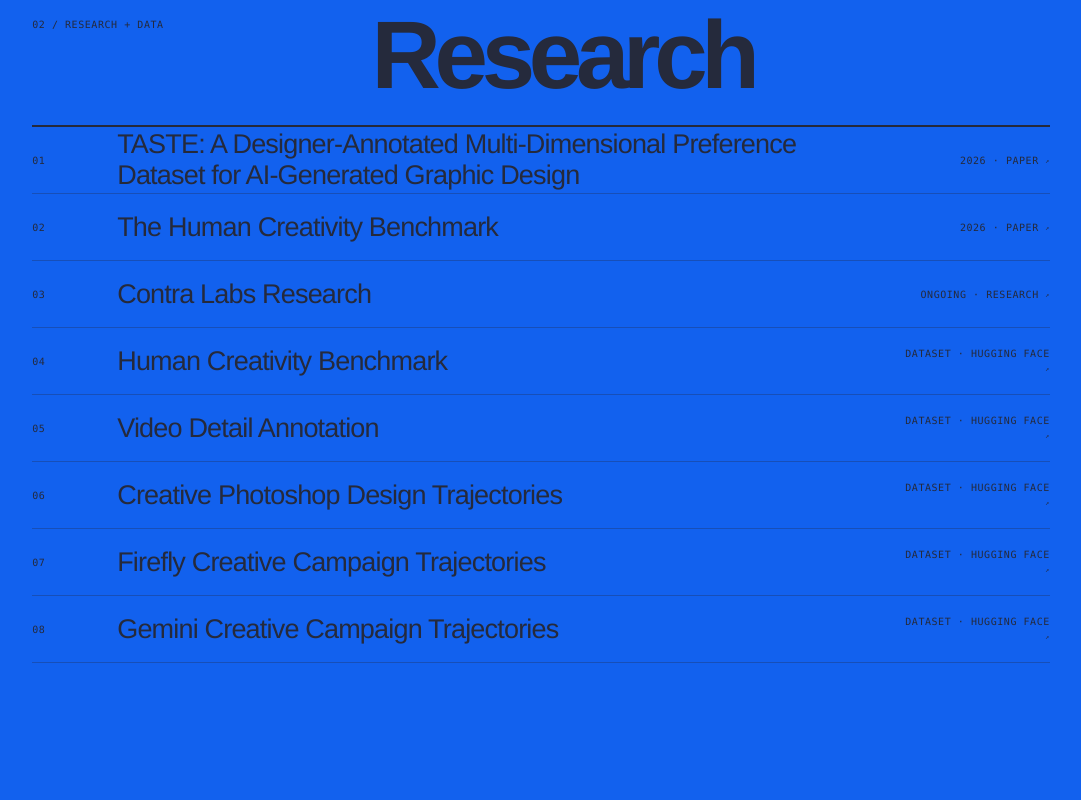
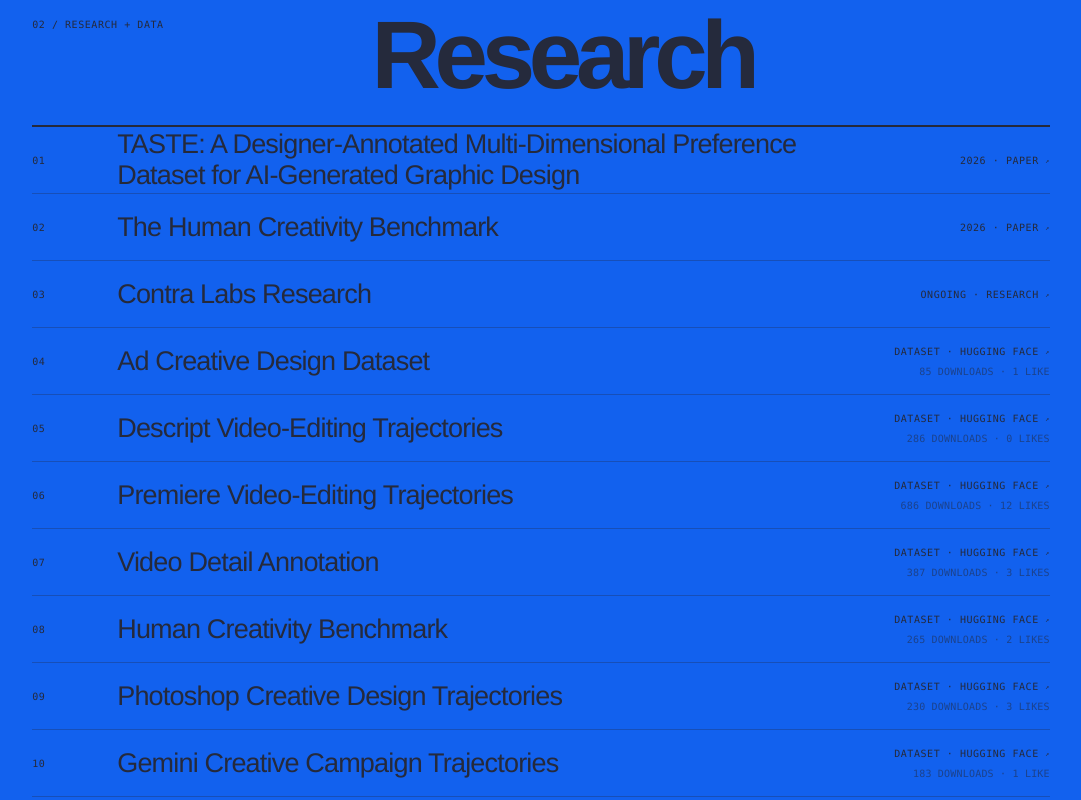
Before and after one commit to ben9885/get-ben.com, a Next.js app: page / in a window 1280 px wide. Shown: the part 1620-2420 px from the top of the page, without its empty margins (99-1180 px from the left). Built offline with nearby package versions, Linux system fonts and the light colour scheme; no server answers.

Commit message:
Add all Contra Labs datasets and stats

```diff
--- a/app/globals.css
+++ b/app/globals.css
@@ -89,10 +89,11 @@
 .index-row > span:first-child { font-size:clamp(18px,2.2vw,27px); letter-spacing:-.03em; transition:padding .18s ease; }
 .index-row:hover > span:first-child { padding-left:8px; }
 .research-list { border-top:1px solid var(--ink); }
-.research-row { display:grid; grid-template-columns:65px 1fr 155px; gap:20px; align-items:center; min-height:67px; border-bottom:1px solid var(--line); }
+.research-row { display:grid; grid-template-columns:65px 1fr 190px; gap:20px; align-items:center; min-height:67px; border-bottom:1px solid var(--line); }
 .research-row strong { font-size:clamp(18px,2.2vw,27px); line-height:1.15; letter-spacing:-.03em; max-width:780px; font-weight:400; transition:padding .18s ease; }
 .research-row:hover strong { padding-left:8px; }
-.research-meta { text-align:right; }
+.research-meta { display:flex; flex-direction:column; align-items:flex-end; gap:5px; text-align:right; }
+.research-stats { font-size:10px; opacity:.55; letter-spacing:.02em; }
 .contact { padding-bottom:clamp(120px,16vw,210px); }
 .socials { display:grid; grid-template-columns:repeat(3,1fr); border-bottom:1px solid var(--line); }
 .socials a { min-height:145px; padding:25px 20px 25px 0; display:flex; flex-direction:column; justify-content:space-between; border-right:1px solid var(--line); transition:padding-left .18s ease; }
@@ -129,7 +130,7 @@
   .index-head,.index-row { grid-template-columns:1fr 82px 48px; gap:10px; }
   .index-row { font-size:14px; }
   .research-row { grid-template-columns:38px 1fr; gap:10px; padding:14px 0; }
-  .research-meta { grid-column:2; text-align:left; padding-top:0; }
+  .research-meta { grid-column:2; align-items:flex-start; text-align:left; padding-top:0; }
   .socials { grid-template-columns:1fr; }
   .socials a,.socials a:nth-child(2),.socials a:last-child { min-height:105px; border-right:0; border-bottom:1px solid var(--line); padding-left:0; }
   .socials a:hover,.socials a:nth-child(2):hover,.socials a:last-child:hover { padding-left:8px; }
--- a/app/page.tsx
+++ b/app/page.tsx
@@ -25,14 +25,17 @@
 ];
 
 const research = [
-  { n: "01", title: "TASTE: A Designer-Annotated Multi-Dimensional Preference Dataset for AI-Generated Graphic Design", meta: "2026 · Paper", href: "https://arxiv.org/abs/2605.20731" },
-  { n: "02", title: "The Human Creativity Benchmark", meta: "2026 · Paper", href: "https://arxiv.org/abs/2606.30561" },
-  { n: "03", title: "Contra Labs Research", meta: "Ongoing · Research", href: "https://contra.com/labs" },
-  { n: "04", title: "Human Creativity Benchmark", meta: "Dataset · Hugging Face", href: "https://huggingface.co/datasets/contra-labs/HumanCreativityBenchmark" },
-  { n: "05", title: "Video Detail Annotation", meta: "Dataset · Hugging Face", href: "https://huggingface.co/datasets/contra-labs/video-detail-annotation" },
-  { n: "06", title: "Creative Photoshop Design Trajectories", meta: "Dataset · Hugging Face", href: "https://huggingface.co/datasets/contra-labs/creative-photoshop-design-trajectories" },
-  { n: "07", title: "Firefly Creative Campaign Trajectories", meta: "Dataset · Hugging Face", href: "https://huggingface.co/datasets/contra-labs/firefly-creative-campaign-trajectories" },
-  { n: "08", title: "Gemini Creative Campaign Trajectories", meta: "Dataset · Hugging Face", href: "https://huggingface.co/datasets/contra-labs/gemini-creative-campaign-trajectories" },
+  { n: "01", title: "TASTE: A Designer-Annotated Multi-Dimensional Preference Dataset for AI-Generated Graphic Design", meta: "2026 · Paper", stats: "", href: "https://arxiv.org/abs/2605.20731" },
+  { n: "02", title: "The Human Creativity Benchmark", meta: "2026 · Paper", stats: "", href: "https://arxiv.org/abs/2606.30561" },
+  { n: "03", title: "Contra Labs Research", meta: "Ongoing · Research", stats: "", href: "https://contra.com/labs" },
+  { n: "04", title: "Ad Creative Design Dataset", meta: "Dataset · Hugging Face", stats: "85 downloads · 1 like", href: "https://huggingface.co/datasets/contralabs/creative-ad-design-dataset" },
+  { n: "05", title: "Descript Video-Editing Trajectories", meta: "Dataset · Hugging Face", stats: "286 downloads · 0 likes", href: "https://huggingface.co/datasets/contralabs/descript-video-editing-trajectories" },
+  { n: "06", title: "Premiere Video-Editing Trajectories", meta: "Dataset · Hugging Face", stats: "686 downloads · 12 likes", href: "https://huggingface.co/datasets/contralabs/premiere-video-editing-trajectories" },
+  { n: "07", title: "Video Detail Annotation", meta: "Dataset · Hugging Face", stats: "387 downloads · 3 likes", href: "https://huggingface.co/datasets/contralabs/video-detail-annotation" },
+  { n: "08", title: "Human Creativity Benchmark", meta: "Dataset · Hugging Face", stats: "265 downloads · 2 likes", href: "https://huggingface.co/datasets/contralabs/HumanCreativityBenchmark" },
+  { n: "09", title: "Photoshop Creative Design Trajectories", meta: "Dataset · Hugging Face", stats: "230 downloads · 3 likes", href: "https://huggingface.co/datasets/contralabs/photoshop-creative-design-trajectories" },
+  { n: "10", title: "Gemini Creative Campaign Trajectories", meta: "Dataset · Hugging Face", stats: "183 downloads · 1 like", href: "https://huggingface.co/datasets/contralabs/gemini-creative-campaign-trajectories" },
+  { n: "11", title: "Firefly Creative Campaign Trajectories", meta: "Dataset · Hugging Face", stats: "125 downloads · 1 like", href: "https://huggingface.co/datasets/contralabs/firefly-creative-campaign-trajectories" },
 ];
 
 function Arrow() { return <span className="arrow" aria-hidden>↗</span>; }
@@ -92,7 +95,7 @@
 
       <section id="research" className="reveal">
         <div className="section-head"><p className="section-label mono">02 / Research + data</p><h2>Research</h2></div>
-        <div className="research-list">{research.map(r => <a href={r.href} target="_blank" rel="noreferrer" key={r.n} className="research-row"><span className="mono">{r.n}</span><strong>{r.title}</strong><span className="research-meta mono">{r.meta} <Arrow /></span></a>)}</div>
+        <div className="research-list">{research.map(r => <a href={r.href} target="_blank" rel="noreferrer" key={r.n} className="research-row"><span className="mono">{r.n}</span><strong>{r.title}</strong><span className="research-meta mono"><span>{r.meta} <Arrow /></span>{r.stats && <span className="research-stats">{r.stats}</span>}</span></a>)}</div>
       </section>
 
       <section id="investments" className="reveal">
```
